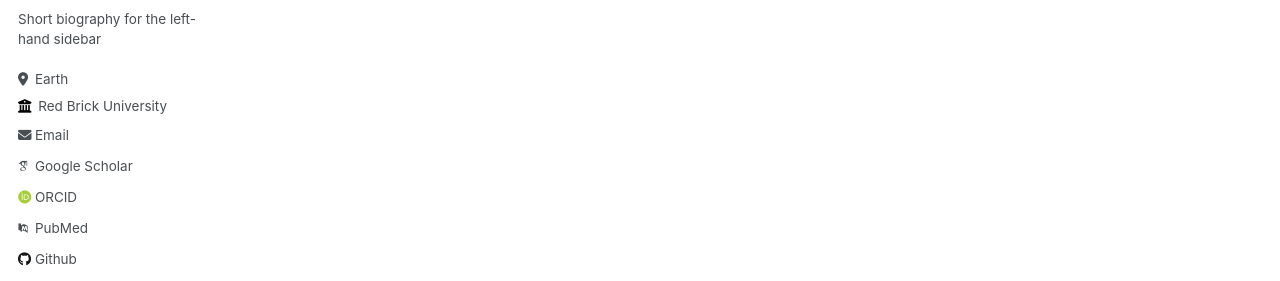
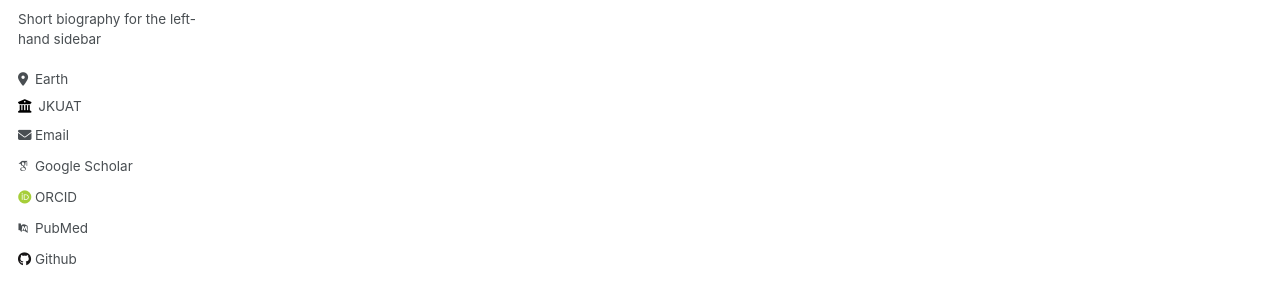
Before and after one commit to sogada/sogada.github.io, a Jekyll site: the page built from _pages/category-archive.html, in a window 1280 px wide. Shown: the part 273-554 px from the top of the page. Built offline with Jekyll 4.4.1, drawn with Linux system fonts in a browser that asks for light colours; some web fonts are replaced.

Commit message:
Update _config.yml

```diff
--- a/_config.yml
+++ b/_config.yml
@@ -12,9 +12,9 @@
 title_separator          : "-"
 name                     : &name "Stephen Ogada"
 description              : &description "personal description"
-url                      : https://academicpages.github.io # the base hostname & protocol for your site e.g. "https://mmistakes.github.io"
+url                      : https://sogada.github.io # the base hostname & protocol for your site e.g. "https://mmistakes.github.io"
 baseurl                  : "" # the subpath of your site, e.g. "/blog"
-repository               : "academicpages/academicpages.github.io"
+repository               : "sogada/sogada.github.io"
 
 # Site Author - The following control what appear as part of the author content on the side bar.
 #               If a field is blank the icon and link will not appear, otherwise it will be shown.
@@ -26,7 +26,7 @@
   pronouns         : # example: "she/her"
   bio              : "Short biography for the left-hand sidebar"
   location         : "Earth"
-  employer         : "Red Brick University"
+  employer         : "JKUAT"
   uri              : # URL
   email            : "none@example.org"
 
```
